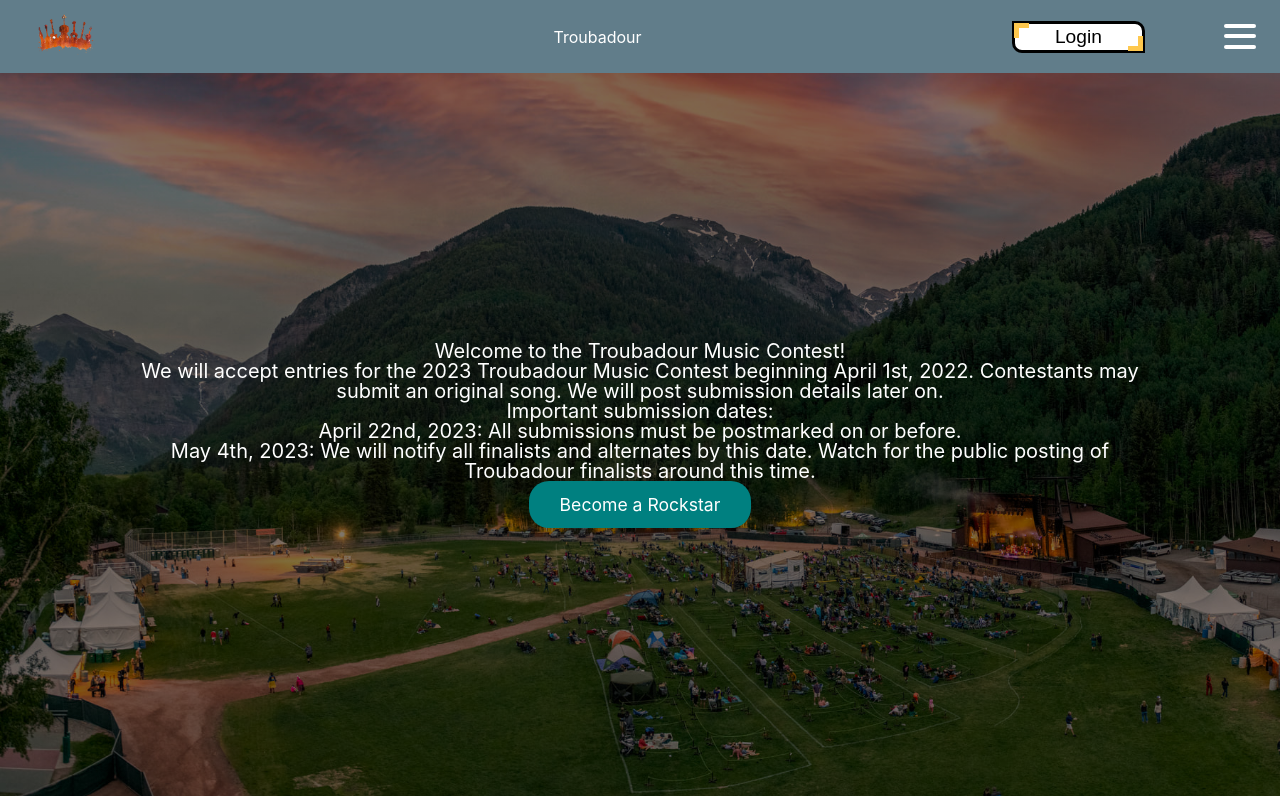
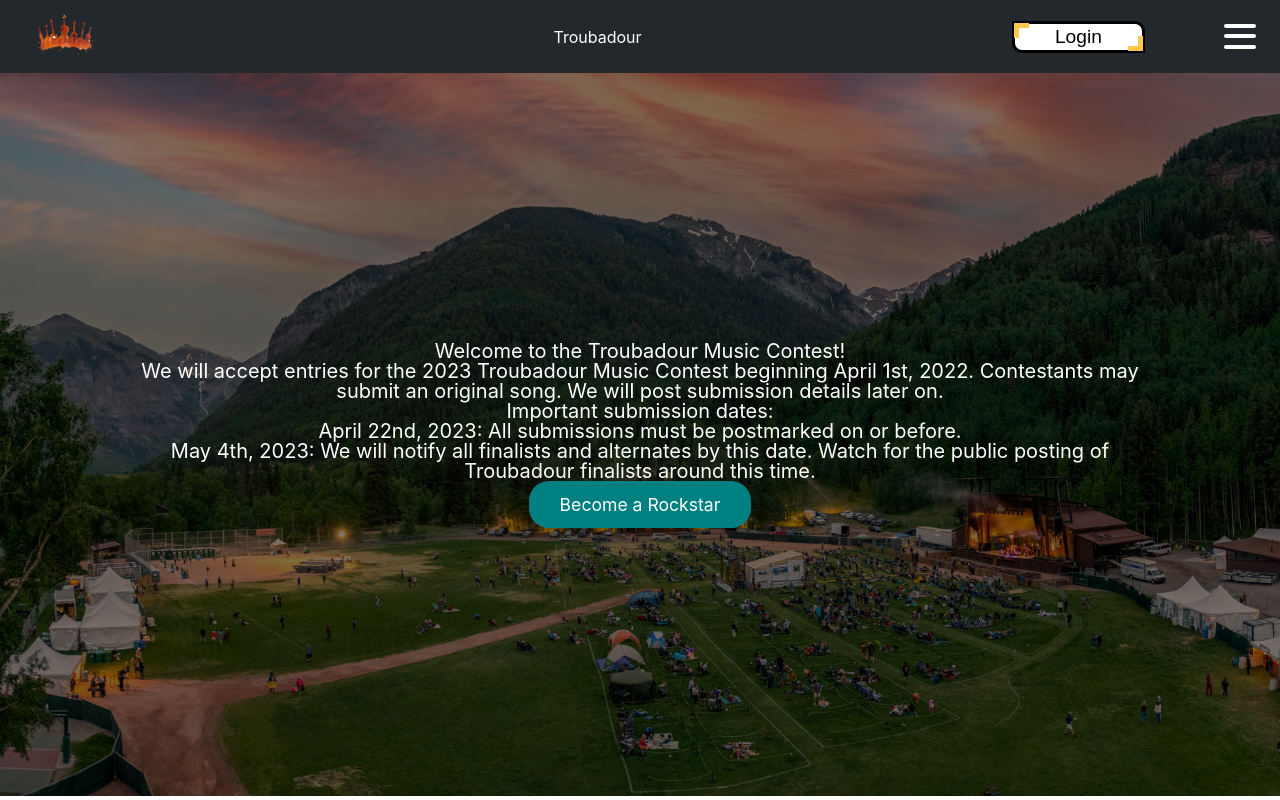
Before and after one commit to Troubadour-Project/troubadour-fe, a React (Create React App) app: page / in a window 1280 px wide. Built offline with nearby package versions, Linux system fonts and the light colour scheme; no server answers.

Commit message:
Change navbar color

```diff
--- a/src/components/NavBar/NavBar.scss
+++ b/src/components/NavBar/NavBar.scss
@@ -1,7 +1,7 @@
 @import '../../styles/mixins';
 
   .navigation-wrapper {
-    background-color: #617D8A;
+    background-color: #23282D;
     z-index: 3;
     padding: 0 1.5rem;
 
```
